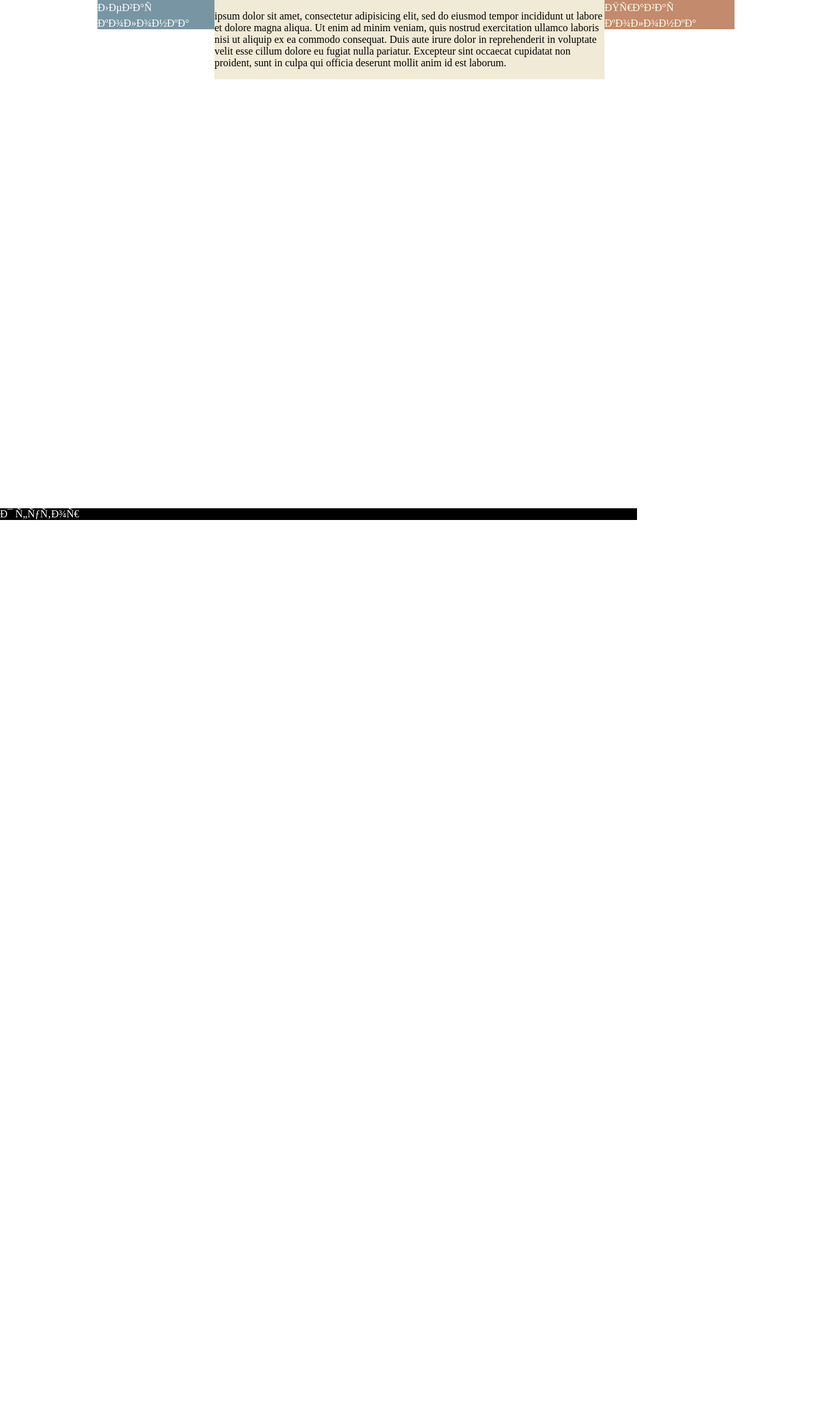
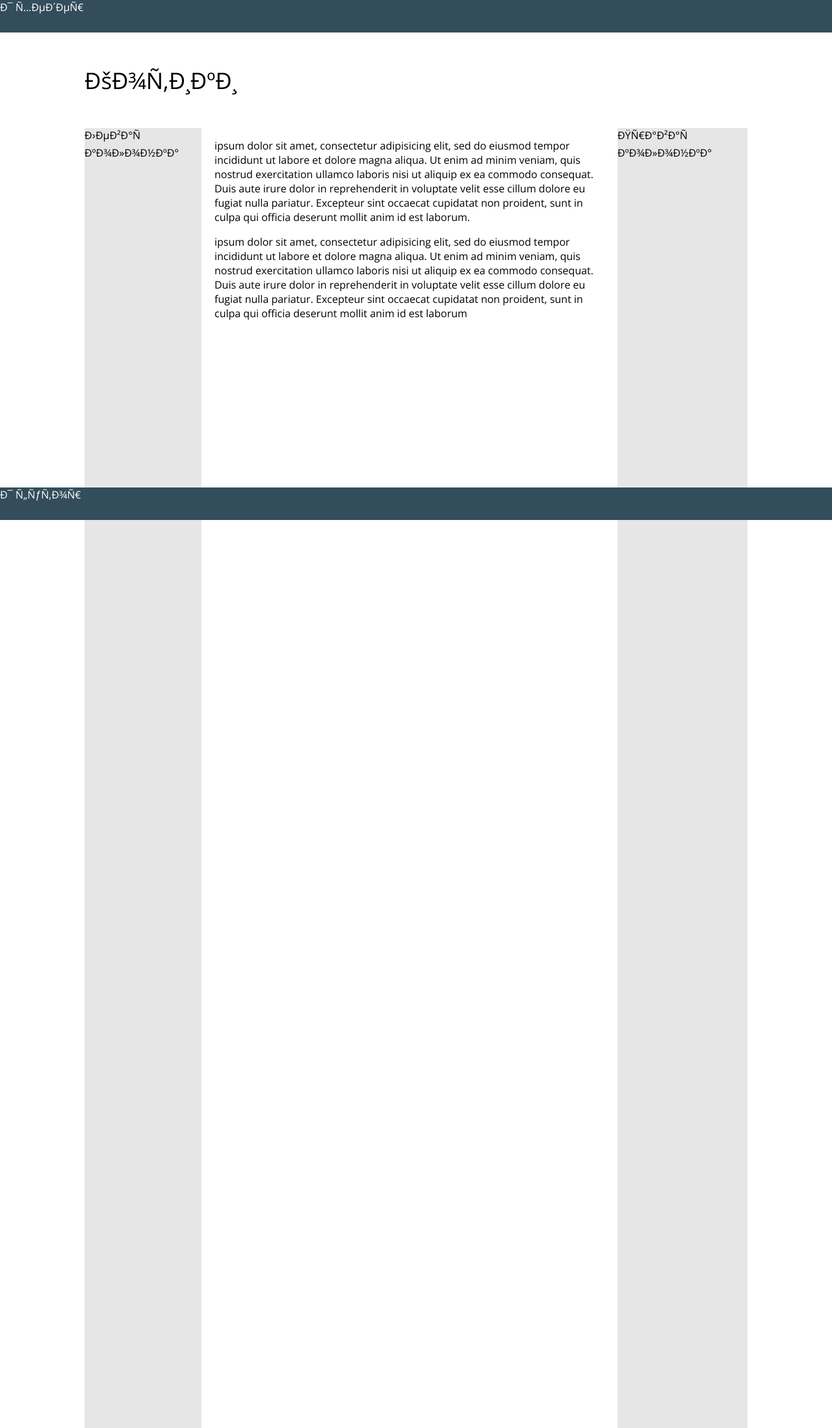
Before and after one commit to Vladyslav120604/frontend, a PHP site: page / in a window 1280 px wide. Shown: the whole page at 65% size. Before the commit the page ends 800 px from the top, so only its background shows below. Run offline with PHP 8.4, Linux system fonts and the light colour scheme.

Commit message:
3 layout - ready

```diff
--- a/task_1/css/index.css
+++ b/task_1/css/index.css
@@ -1,12 +1,27 @@
 
 html body{
 	margin: 0;
+	font-family: "Open Sans", sans-serif;
+}
+
+#header{
+	height: 50px;
+	width: 100%;
+	background: #334D5C;
+	color: white;
+	position: fixed;
+	top: 0;
+}
+
+#title{
+	margin: 100px 0 50px 0;
+	font-size: 35px;
 }
 
 .layout {
-	width: 980px;
+	width: 1020px;
 	margin: auto;
-	height: ;
+	height: 2000px;
 }
 
 .nav, .content, .sidebar {
@@ -16,25 +31,28 @@
 
 .nav {
   	width: 180px;
-  	background: #7895A4;
-  	color: #FFF;
+  	background: #e6e6e6;
  }
 
  .content {
+	margin-left: 20px;
 	width: 600px;
-	background: #F0EAD6;
+	background: none;
 }
 
 .sidebar {
+	margin-left: 20px;
 	width: 200px;
-	background: #C38A6D;
-	color: #FFE;
+	background: #e6e6e6;
 }
 
 #footor{
-	background-color:black;
+	/*width: 1920px;*/
+	width: 100%;
+	height: 50px;
+	background-color:#334D5C;
 	color: white;
-	width: 980px;
-	position: absolute;
+	position: fixed;
+	left: 0;
 	bottom: 0;
 }
--- a/task_1/index.html
+++ b/task_1/index.html
@@ -1,20 +1,14 @@
 <!DOCTYPE html>
 <html>
  <head>
+  <link href="https://fonts.googleapis.com/css?family=Open+Sans" rel="stylesheet">
   <link rel="stylesheet" type="text/css" href="css/index.css">
   <title>Трёхколоночный макет</title>
-  <style type="text/css">
-   .layout { width: 980px; margin: auto; }
-   .nav, .content, .sidebar {
-   float: left; /* Плавающий элемент */
-  }
-  .nav { width: 180px; background: #7895A4; color: #FFF; }
-  .content { width: 600px; background: #F0EAD6; }
-  .sidebar { width: 200px; background: #C38A6D; color: #FFE; }
- </style>
  </head>
   <body>
+   <div id="header">Я хедер</div>
    <div class="layout">
+    <div id="title">Котики</div>
     <div class="nav">Левая колонка</div>
     <div class="content"><p>ipsum dolor sit amet, consectetur adipisicing elit, sed do eiusmod
     tempor incididunt ut labore et dolore magna aliqua. Ut enim ad minim veniam,
@@ -22,6 +16,12 @@
     consequat. Duis aute irure dolor in reprehenderit in voluptate velit esse
     cillum dolore eu fugiat nulla pariatur. Excepteur sint occaecat cupidatat non
     proident, sunt in culpa qui officia deserunt mollit anim id est laborum.</p>
+    <p>ipsum dolor sit amet, consectetur adipisicing elit, sed do eiusmod
+    tempor incididunt ut labore et dolore magna aliqua. Ut enim ad minim veniam,
+    quis nostrud exercitation ullamco laboris nisi ut aliquip ex ea commodo
+    consequat. Duis aute irure dolor in reprehenderit in voluptate velit esse
+    cillum dolore eu fugiat nulla pariatur. Excepteur sint occaecat cupidatat non
+    proident, sunt in culpa qui officia deserunt mollit anim id est laborum</p>
     </div>
     <div class="sidebar">Правая колонка</div>
   </div>
```
